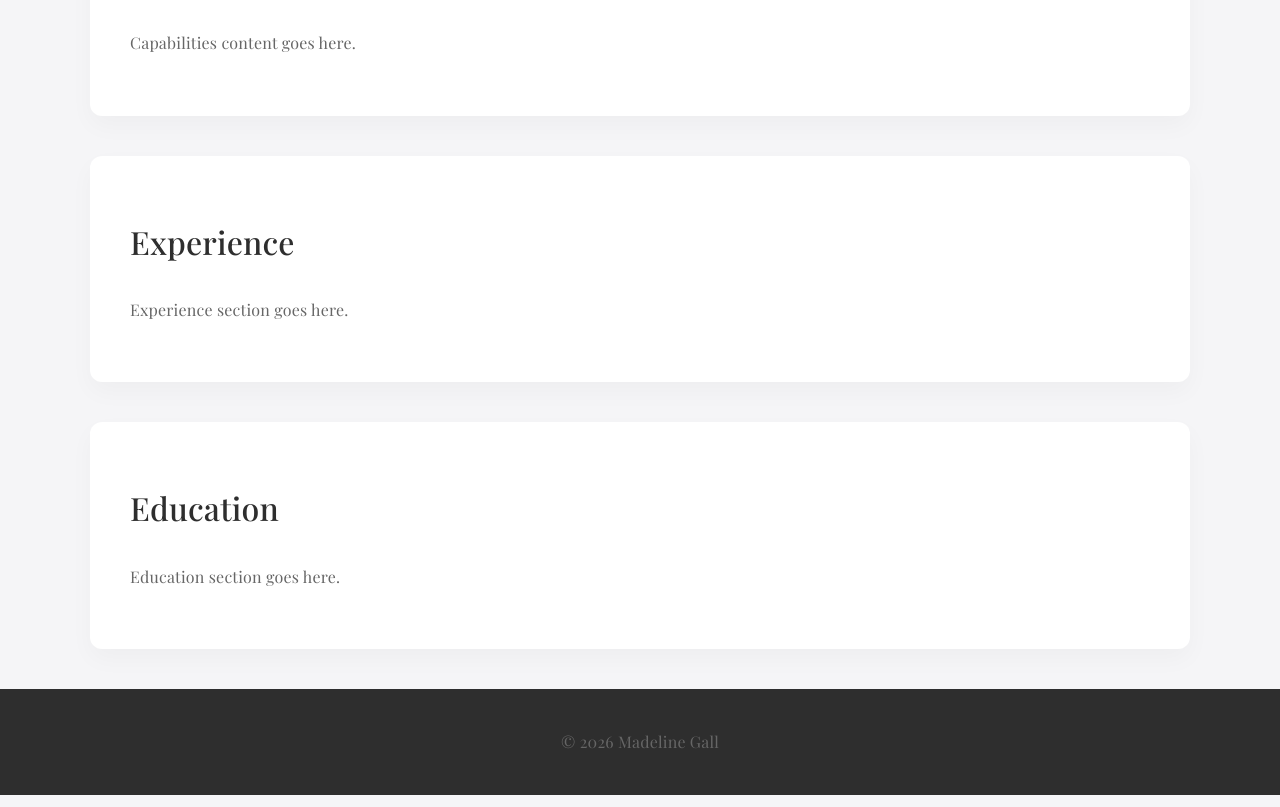
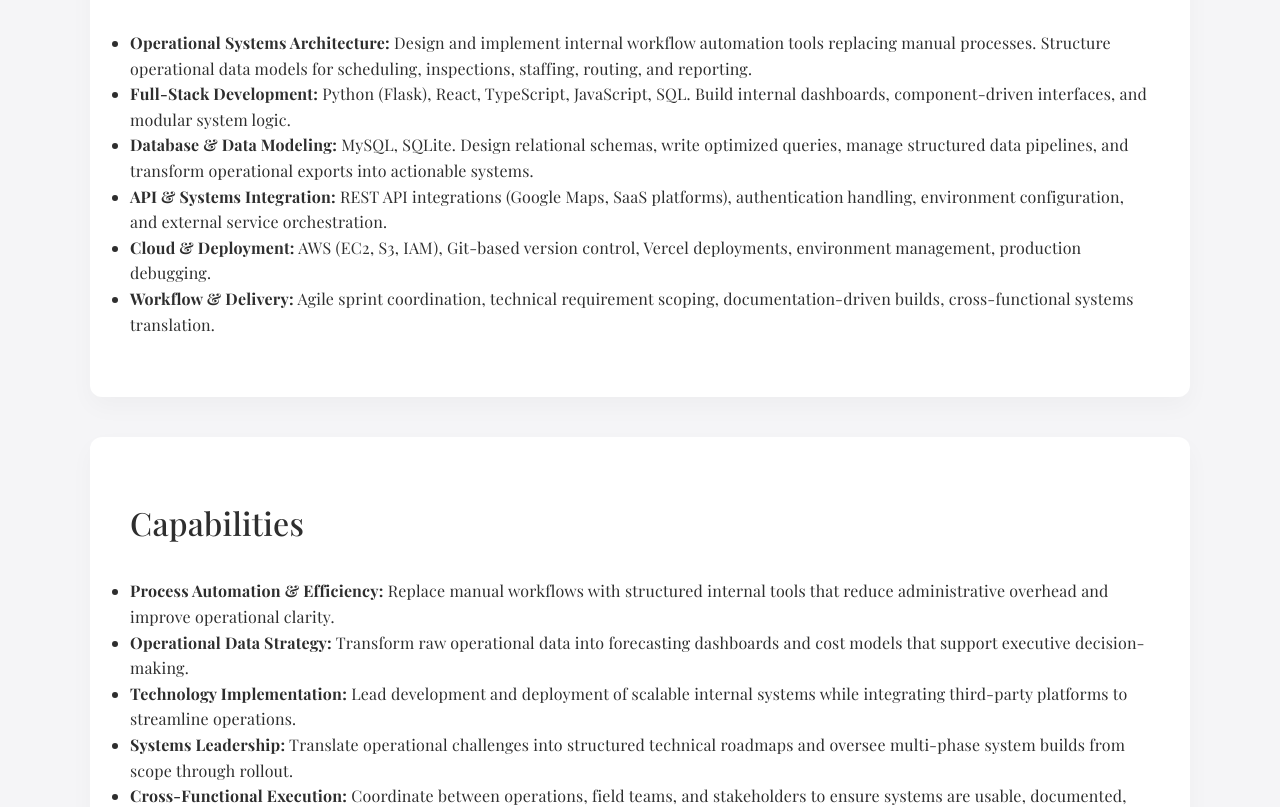
Before and after one commit to madelinegit/madelinedotcom, a React (Vite) app: page / in a window 1280 px wide. Shown: the part 920-1727 px from the top of the page. Built offline with nearby package versions, Linux system fonts and the light colour scheme.

Commit message:
added capabilites and tech stack

```diff
--- a/src/pages/Home.tsx
+++ b/src/pages/Home.tsx
@@ -12,8 +12,57 @@ function Home() {
         <p>Projects will go here.</p>
       </Section>
 
-      <Section id="capabilities" title="Systems & Capabilities">
-        <p>Capabilities content goes here.</p>
+      <Section id="systems" title="Systems">
+        <ul>
+          <li>
+            <strong>Operational Systems Architecture:</strong> Design and implement internal workflow automation tools replacing manual processes. Structure operational data models for scheduling, inspections, staffing, routing, and reporting.
+          </li>
+
+          <li>
+            <strong>Full-Stack Development:</strong> Python (Flask), React, TypeScript, JavaScript, SQL. Build internal dashboards, component-driven interfaces, and modular system logic.
+          </li>
+
+          <li>
+            <strong>Database & Data Modeling:</strong> MySQL, SQLite. Design relational schemas, write optimized queries, manage structured data pipelines, and transform operational exports into actionable systems.
+          </li>
+
+          <li>
+            <strong>API & Systems Integration:</strong> REST API integrations (Google Maps, SaaS platforms), authentication handling, environment configuration, and external service orchestration.
+          </li>
+
+          <li>
+            <strong>Cloud & Deployment:</strong> AWS (EC2, S3, IAM), Git-based version control, Vercel deployments, environment management, production debugging.
+          </li>
+
+          <li>
+            <strong>Workflow & Delivery:</strong> Agile sprint coordination, technical requirement scoping, documentation-driven builds, cross-functional systems translation.
+          </li>
+        </ul>
+      </Section>
+
+
+      <Section id="capabilities" title="Capabilities">
+        <ul>
+          <li>
+            <strong>Process Automation & Efficiency:</strong> Replace manual workflows with structured internal tools that reduce administrative overhead and improve operational clarity.
+          </li>
+
+          <li>
+            <strong>Operational Data Strategy:</strong> Transform raw operational data into forecasting dashboards and cost models that support executive decision-making.
+          </li>
+
+          <li>
+            <strong>Technology Implementation:</strong> Lead development and deployment of scalable internal systems while integrating third-party platforms to streamline operations.
+          </li>
+
+          <li>
+            <strong>Systems Leadership:</strong> Translate operational challenges into structured technical roadmaps and oversee multi-phase system builds from scope through rollout.
+          </li>
+
+          <li>
+            <strong>Cross-Functional Execution:</strong> Coordinate between operations, field teams, and stakeholders to ensure systems are usable, documented, and scalable.
+          </li>
+        </ul>
       </Section>
 
       <Section id="experience" title="Experience">
```
